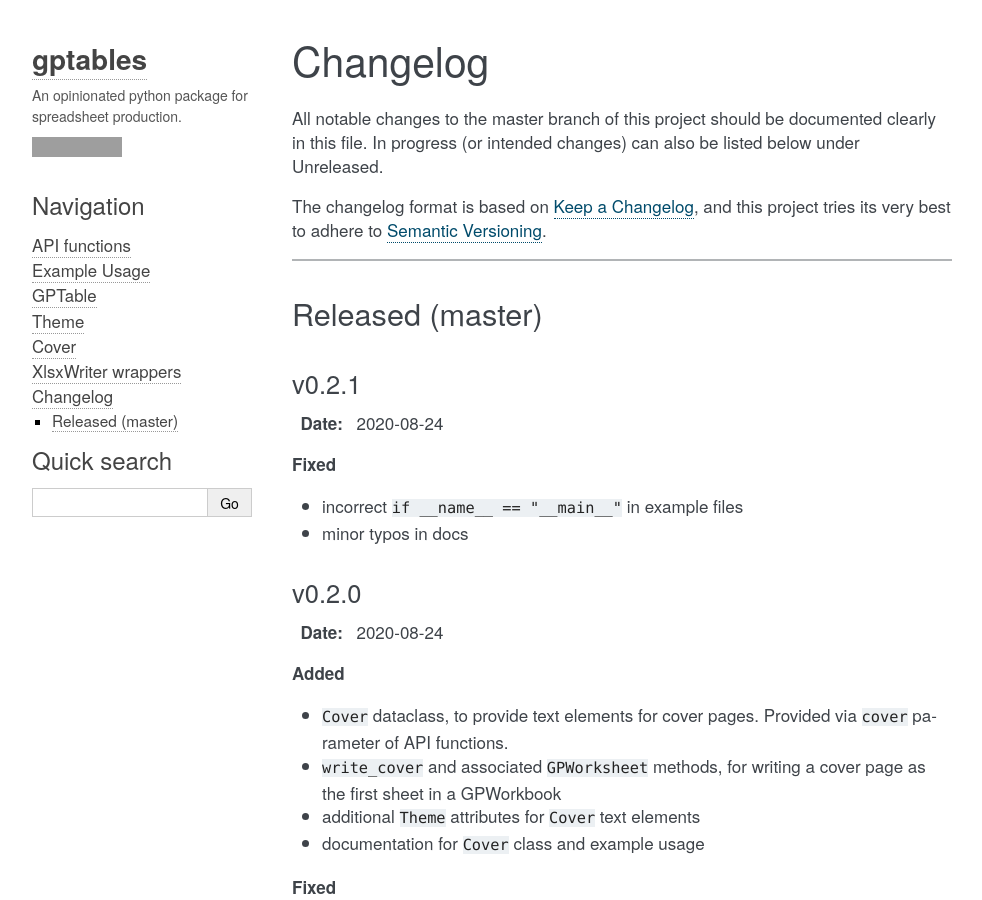
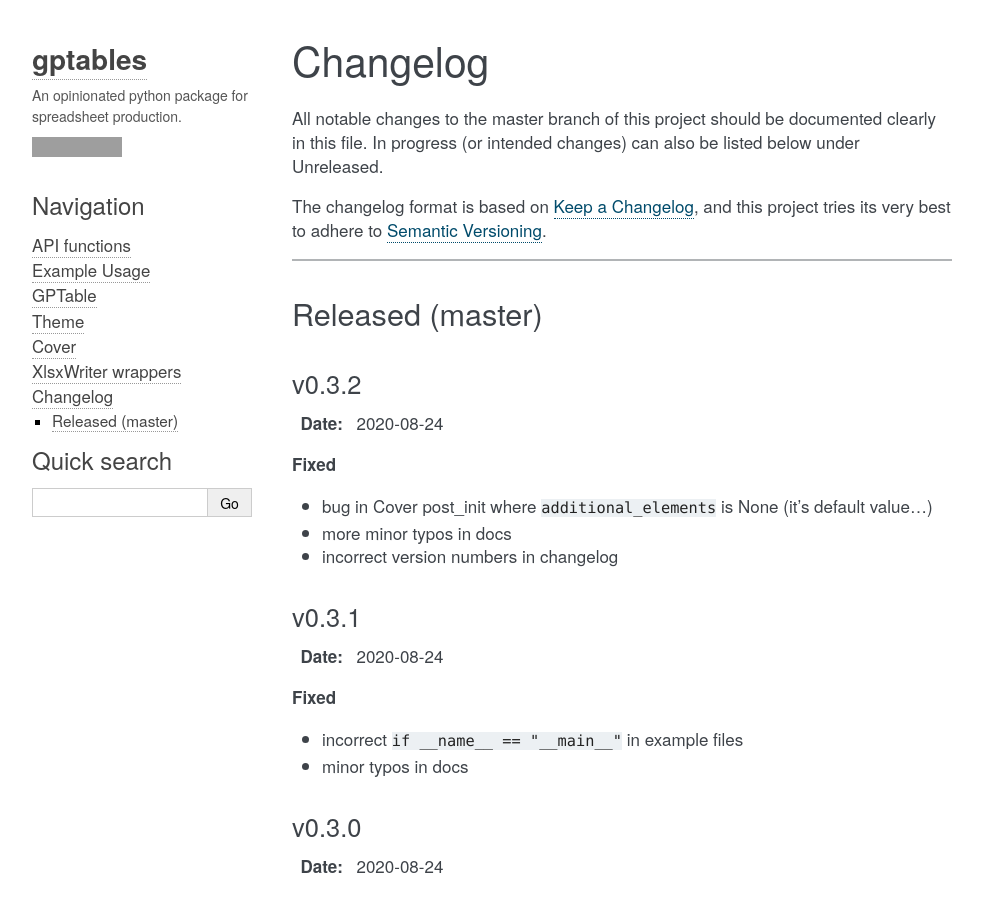
Before and after one commit to best-practice-and-impact/gptables, a Sphinx documentation site: the page built from docs/source/changelog.rst, in a window 1280 px wide and 900 px high. Shown: the whole window, without its empty margins (138-1120 px from the left). Built offline with Sphinx 7.4.7, drawn with Linux system fonts in a browser that asks for light colours; the version number could not be read and is left out; grey boxes are pictures that could not be loaded.

Commit message:
Update changelog

```diff
--- a/docs/source/changelog.rst
+++ b/docs/source/changelog.rst
@@ -16,7 +16,19 @@ and this project tries its very best to adhere to
 Released (master)
 =================
 
-v0.2.1
+v0.3.2
+------
+:Date: 2020-08-24
+
+
+**Fixed**
+
+* bug in Cover post_init where ``additional_elements`` is None (it's default value...)
+* more minor typos in docs
+* incorrect version numbers in changelog
+
+
+v0.3.1
 ------
 :Date: 2020-08-24
 
@@ -27,7 +39,7 @@ v0.2.1
 * minor typos in docs
 
 
-v0.2.0
+v0.3.0
 ------
 :Date: 2020-08-24
 
```
